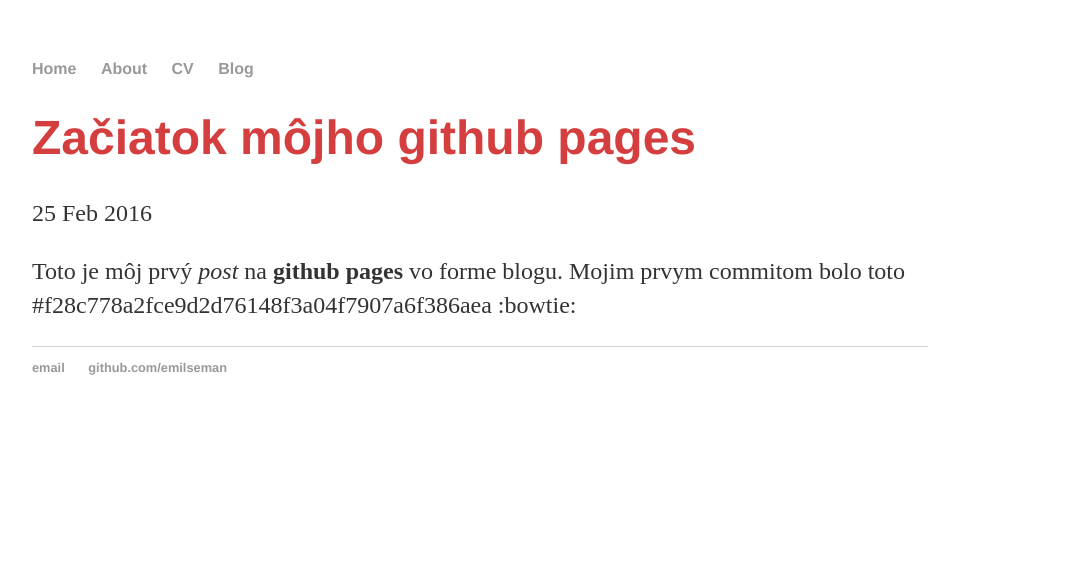
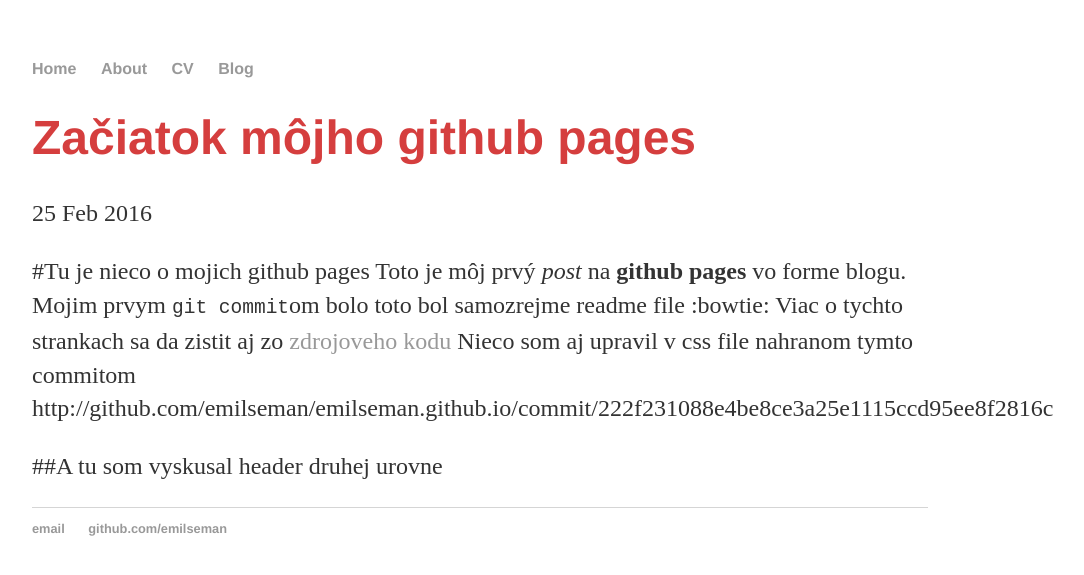
Before and after one commit to emilseman/emilseman.github.io, a Jekyll site: the page built from _posts/2016-02-25-zaciatok-github-pages.md, in a window 1280 px wide. Shown: the top 575 px of the page, without its empty margins (160-1244 px from the left). Built offline with Jekyll 4.4.1, drawn with Linux system fonts in a browser that asks for light colours.

Commit message:
Update 2016-02-25-zaciatok-github-pages.md

```diff
--- a/_posts/2016-02-25-zaciatok-github-pages.md
+++ b/_posts/2016-02-25-zaciatok-github-pages.md
@@ -3,6 +3,10 @@
 title: "Začiatok môjho github pages"
 date: 2016-02-25
 ---
+#Tu je nieco o mojich github pages
+Toto je môj prvý _post_ na **github pages** vo forme blogu.
+Mojim prvym `git commit`om bolo toto bol samozrejme readme file :bowtie:
+Viac o tychto strankach sa da zistit aj zo [zdrojoveho kodu](https://github.com/emilseman/emilseman.github.io/)
+Nieco som aj upravil v css file nahranom tymto commitom http://github.com/emilseman/emilseman.github.io/commit/222f231088e4be8ce3a25e1115ccd95ee8f2816c
 
-Toto je môj prvý _post_ na **github pages** vo forme blogu.
-Mojim prvym commitom bolo toto #f28c778a2fce9d2d76148f3a04f7907a6f386aea :bowtie:
+##A tu som vyskusal header druhej urovne
```
